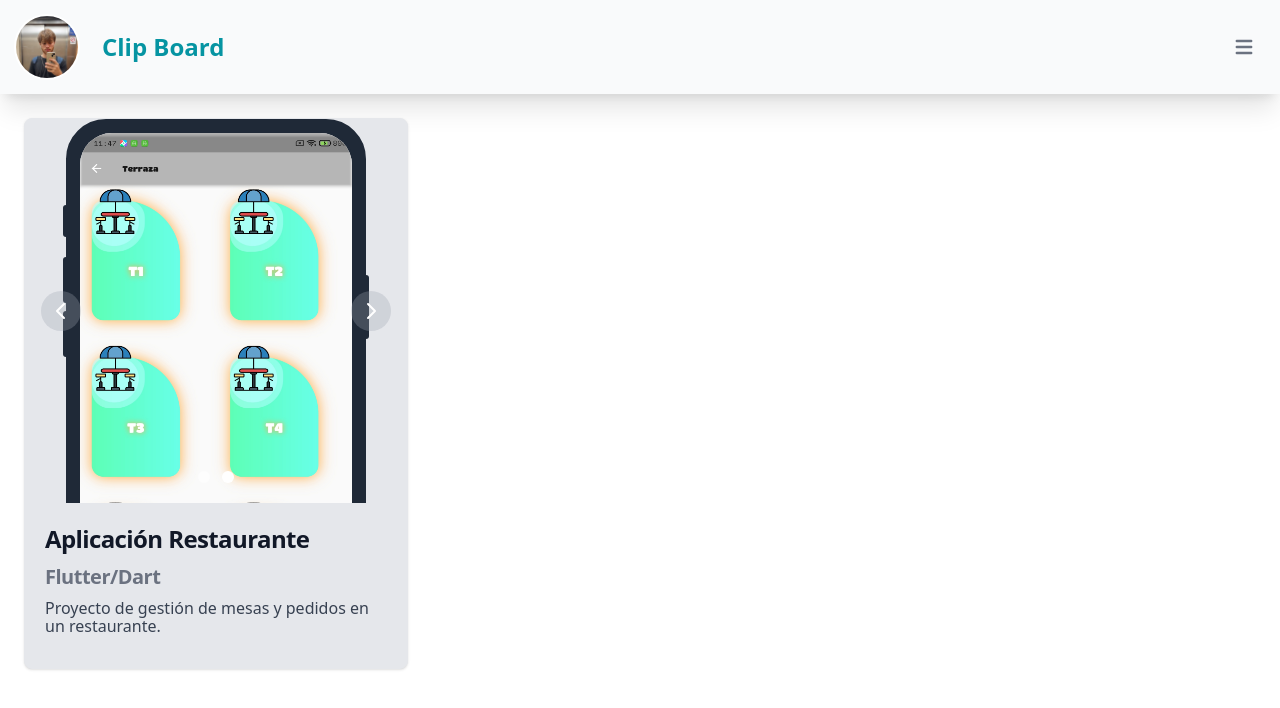
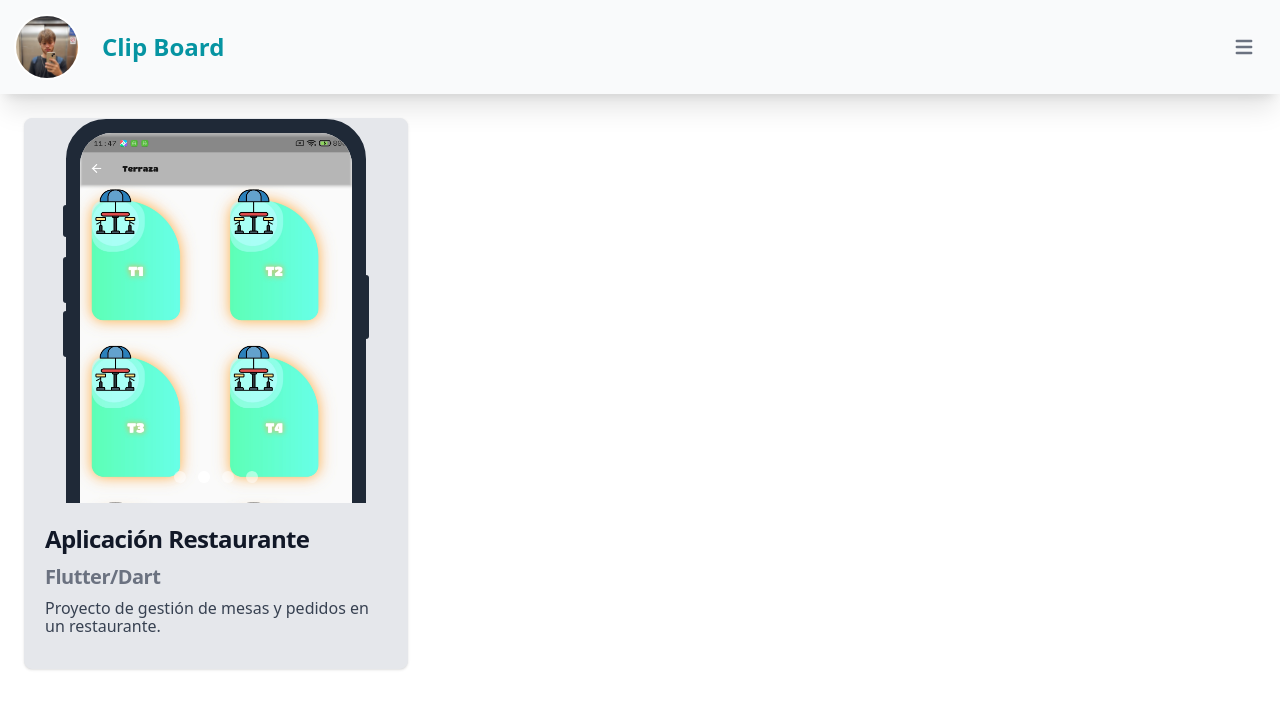
Before and after one commit to Rubenuncot/ClipBoard, a website built with Parcel: page index.html in a window 1280 px wide. Built offline with nearby package versions, Linux system fonts and the light colour scheme.

Commit message:
Solucionado el problema de los botones

```diff
--- a/index.html
+++ b/index.html
@@ -140,30 +140,34 @@
                     data-carousel-slide-to="0"></button>
             <button type="button" class="w-3 h-3 rounded-full" aria-current="false" aria-label="Slide 2"
                     data-carousel-slide-to="1"></button>
+            <button type="button" class="w-3 h-3 rounded-full" aria-current="false" aria-label="Slide 2"
+                    data-carousel-slide-to="1"></button>
+            <button type="button" class="w-3 h-3 rounded-full" aria-current="false" aria-label="Slide 2"
+                    data-carousel-slide-to="1"></button>
           </div>
           <!-- Slider controls -->
-          <button type="button"
-                  class="absolute top-0 left-0 z-30 flex items-center justify-center h-full px-4 cursor-pointer group focus:outline-none"
-                  data-carousel-prev>
-        <span
-          class="inline-flex items-center justify-center w-8 h-8 rounded-full sm:w-10 sm:h-10 bg-gray-400/30 dark:bg-gray-800/30 group-hover:bg-gray-500/30 dark:group-hover:bg-gray-800/60 group-focus:ring-4 group-focus:ring-gray-400 dark:group-focus:ring-gray-800/70 group-focus:outline-none">
-            <svg aria-hidden="true" class="w-5 h-5 text-white sm:w-6 sm:h-6 dark:text-gray-800" fill="none"
-                 stroke="currentColor" viewBox="0 0 24 24" xmlns="http://www.w3.org/2000/svg"><path
-              stroke-linecap="round" stroke-linejoin="round" stroke-width="2" d="M15 19l-7-7 7-7"></path></svg>
-            <span class="sr-only">Previous</span>
-        </span>
-          </button>
-          <button type="button"
-                  class="absolute top-0 right-0 z-30 flex items-center justify-center h-full px-4 cursor-pointer group focus:outline-none"
-                  data-carousel-next>
-        <span
-          class="inline-flex items-center justify-center w-8 h-8 rounded-full sm:w-10 sm:h-10 bg-gray-400/30 dark:bg-gray-800/30 group-hover:bg-gray-500/30 dark:group-hover:bg-gray-800/60 group-focus:ring-4 group-focus:ring-gray-400 dark:group-focus:ring-gray-800/70 group-focus:outline-none">
-            <svg aria-hidden="true" class="w-5 h-5 text-white sm:w-6 sm:h-6 dark:text-gray-800" fill="none"
-                 stroke="currentColor" viewBox="0 0 24 24" xmlns="http://www.w3.org/2000/svg"><path
-              stroke-linecap="round" stroke-linejoin="round" stroke-width="2" d="M9 5l7 7-7 7"></path></svg>
-            <span class="sr-only">Next</span>
-        </span>
-          </button>
+<!--          <button type="button"-->
+<!--                  class="absolute top-0 left-0 z-30 flex items-center justify-center h-full px-4 cursor-pointer group focus:outline-none"-->
+<!--                  data-carousel-prev>-->
+<!--        <span-->
+<!--          class="inline-flex items-center justify-center w-8 h-8 rounded-full sm:w-10 sm:h-10 bg-gray-400/30 dark:bg-gray-800/30 group-hover:bg-gray-500/30 dark:group-hover:bg-gray-800/60 group-focus:ring-4 group-focus:ring-gray-400 dark:group-focus:ring-gray-800/70 group-focus:outline-none">-->
+<!--            <svg aria-hidden="true" class="w-5 h-5 text-white sm:w-6 sm:h-6 dark:text-gray-800" fill="none"-->
+<!--                 stroke="currentColor" viewBox="0 0 24 24" xmlns="http://www.w3.org/2000/svg"><path-->
+<!--              stroke-linecap="round" stroke-linejoin="round" stroke-width="2" d="M15 19l-7-7 7-7"></path></svg>-->
+<!--            <span class="sr-only">Previous</span>-->
+<!--        </span>-->
+<!--          </button>-->
+<!--          <button type="button"-->
+<!--                  class="absolute top-0 right-0 z-30 flex items-center justify-center h-full px-4 cursor-pointer group focus:outline-none"-->
+<!--                  data-carousel-next>-->
+<!--        <span-->
+<!--          class="inline-flex items-center justify-center w-8 h-8 rounded-full sm:w-10 sm:h-10 bg-gray-400/30 dark:bg-gray-800/30 group-hover:bg-gray-500/30 dark:group-hover:bg-gray-800/60 group-focus:ring-4 group-focus:ring-gray-400 dark:group-focus:ring-gray-800/70 group-focus:outline-none">-->
+<!--            <svg aria-hidden="true" class="w-5 h-5 text-white sm:w-6 sm:h-6 dark:text-gray-800" fill="none"-->
+<!--                 stroke="currentColor" viewBox="0 0 24 24" xmlns="http://www.w3.org/2000/svg"><path-->
+<!--              stroke-linecap="round" stroke-linejoin="round" stroke-width="2" d="M9 5l7 7-7 7"></path></svg>-->
+<!--            <span class="sr-only">Next</span>-->
+<!--        </span>-->
+<!--          </button>-->
         </div>
 
         <div class="p-5">
```
